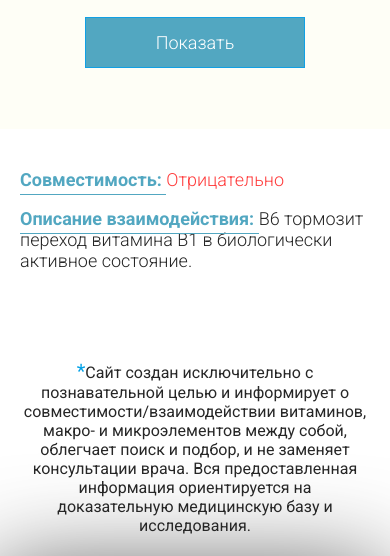
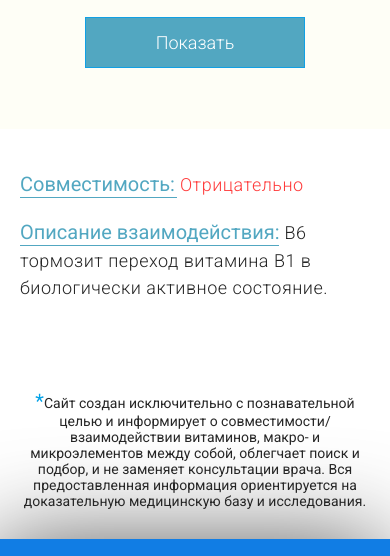
Before and after one commit to Glacamora/Micronutrients, a website: page source/index.html in a window 390 px wide. Shown: the part 1074-1630 px from the top of the page. Drawn offline with nearby package versions, Linux system fonts and the light colour scheme; files that its build step writes are made by us from their sources.

Commit message:
Отредактировано поле описания, адаптивность формы

```diff
--- a/source/less/blocks/form.less
+++ b/source/less/blocks/form.less
@@ -5,6 +5,7 @@
   flex-wrap: wrap;
   margin-top: 100px;
   padding-bottom: 70px;
+  flex-direction: column;
 }
 
 .form__input {
@@ -34,5 +35,10 @@
     background-color: #095376;
     border: 1px solid #095376;
   }
+}
 
+@media (min-width: 960px) {
+  .form {
+    flex-direction: row;
+  }
 }
--- a/source/less/blocks/main.less
+++ b/source/less/blocks/main.less
@@ -38,7 +38,7 @@ main {
 }
 
 .main__info {
-  font-size: 16px;
+  font-size: 14px;
   max-width: 1160px;
   padding-left: 20px;
   padding-right: 20px;
@@ -53,16 +53,20 @@ main {
   }
 }
 
+.main__description {
+  line-height: 1.5;
+}
+
 .main__description-name {
   position: relative;
   color: #52a7c1;
-  font-weight: 600;
+  font-size: 20px;
 
   &::after {
     position: absolute;
     content: "";
     background-color: #52a7c1;
-    width: 100%;
+    width: 98%;
     height: 1px;
     top: 25px;
     left: 0;
@@ -70,6 +74,7 @@ main {
 }
 
 .main__description-text {
+  letter-spacing: 0.5px;
   font-weight: 300;
 
   &_positive {
```
